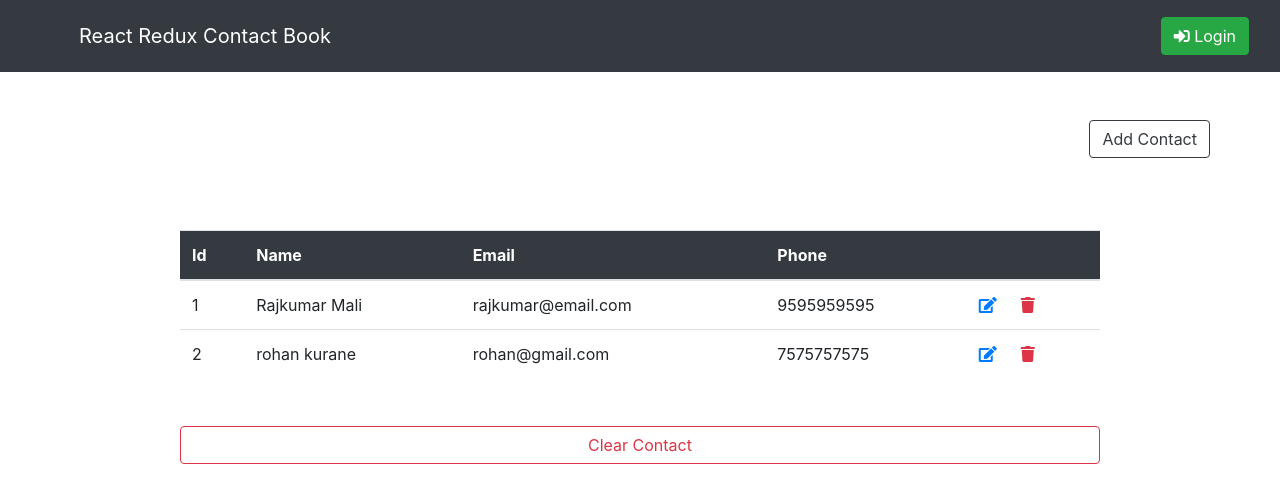
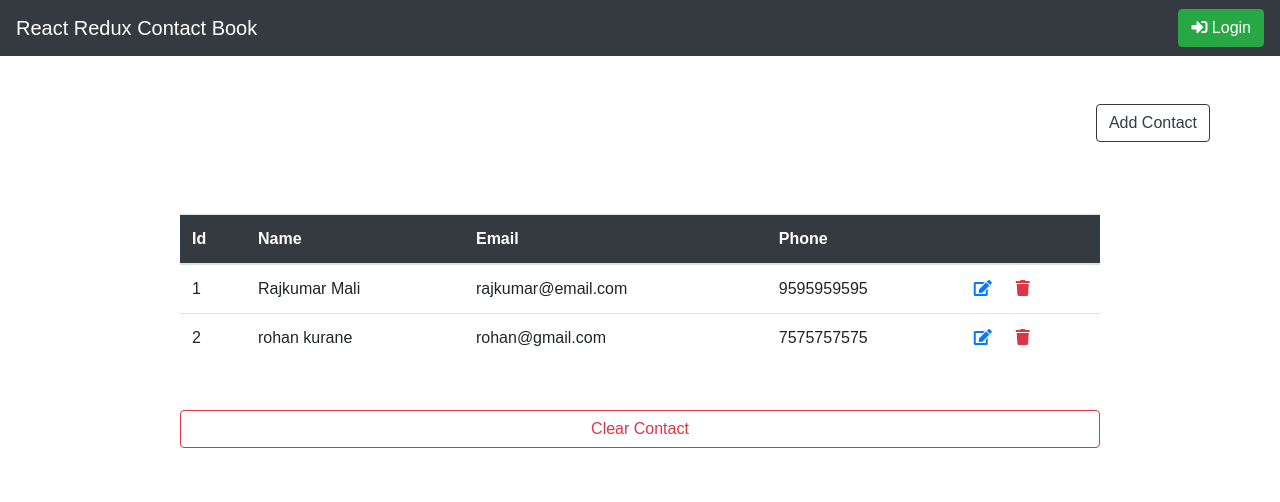
Before and after one commit to Rajkumar184/ContactBook-Redux-Application, a React (Create React App) app: page / in a window 1280 px wide. Shown: the top 502 px of the page. Built offline with nearby package versions, Linux system fonts and the light colour scheme.

Commit message:
changes in ui

```diff
--- a/src/App.css
+++ b/src/App.css
@@ -1,38 +1,6 @@
-.App {
-  text-align: center;
+* {
+	font-family: "Josefin Sans", sans-serif;
+	margin: 0%;
+	padding: 0%;
+	box-sizing: border-box;
 }
-
-.App-logo {
-  height: 40vmin;
-  pointer-events: none;
-}
-
-@media (prefers-reduced-motion: no-preference) {
-  .App-logo {
-    animation: App-logo-spin infinite 20s linear;
-  }
-}
-
-.App-header {
-  background-color: #282c34;
-  min-height: 100vh;
-  display: flex;
-  flex-direction: column;
-  align-items: center;
-  justify-content: center;
-  font-size: calc(10px + 2vmin);
-  color: white;
-}
-
-.App-link {
-  color: #61dafb;
-}
-
-@keyframes App-logo-spin {
-  from {
-    transform: rotate(0deg);
-  }
-  to {
-    transform: rotate(360deg);
-  }
-}
--- a/src/App.js
+++ b/src/App.js
@@ -1,5 +1,6 @@
 import React from "react";
-import { Route } from "react-router-dom";
+import "./App.css";
+import { BrowserRouter as Router, Switch, Route } from "react-router-dom";
 import { ToastContainer } from "react-toastify";
 import AddPost from "./Components/AddToContact.js";
 import EditContact from "./Components/EditContact";
@@ -11,11 +12,15 @@
 	return (
 		<>
 			<ToastContainer />
-			<Navbar />
-			<Route exact path="/" component={Home} />
-			<Route exact path="/add" component={AddPost} />
-			<Route exact path="/edit/:id" component={EditContact} />
-			<Route exact path="/login" component={Login} />
+			<Router>
+				<Navbar />
+				<Switch>
+					<Route exact path="/" component={Home} />
+					<Route exact path="/add" component={AddPost} />
+					<Route exact path="/edit/:id" component={EditContact} />
+					<Route exact path="/login" component={Login} />
+				</Switch>
+			</Router>
 		</>
 	);
 };
--- a/src/Components/Home.js
+++ b/src/Components/Home.js
@@ -14,7 +14,7 @@
 					Add Contact
 				</Link>
 
-				<div className="col-md-10 col-sm-4 col-4 mx-auto my-4">
+				<div className="col-lg-10  mx-auto my-4">
 					<table className="table table-hover">
 						<thead className="table-header bg-dark text-white">
 							<tr>
--- a/src/Components/Navbar.js
+++ b/src/Components/Navbar.js
@@ -3,9 +3,9 @@
 
 const Navbar = () => {
 	return (
-		<div className="col-md-12 bg-dark py-2">
+		<>
 			<nav class="navbar navbar-expand-md navbar-dark bg-dark">
-				<Link to={"/"} className="navbar-brand ml-5">
+				<Link to={"/"} className="navbar-brand ">
 					React Redux Contact Book
 				</Link>
 				<button
@@ -46,7 +46,7 @@
 					</ul>
 				</div>
 			</nav>
-		</div>
+		</>
 	);
 };
 
```
